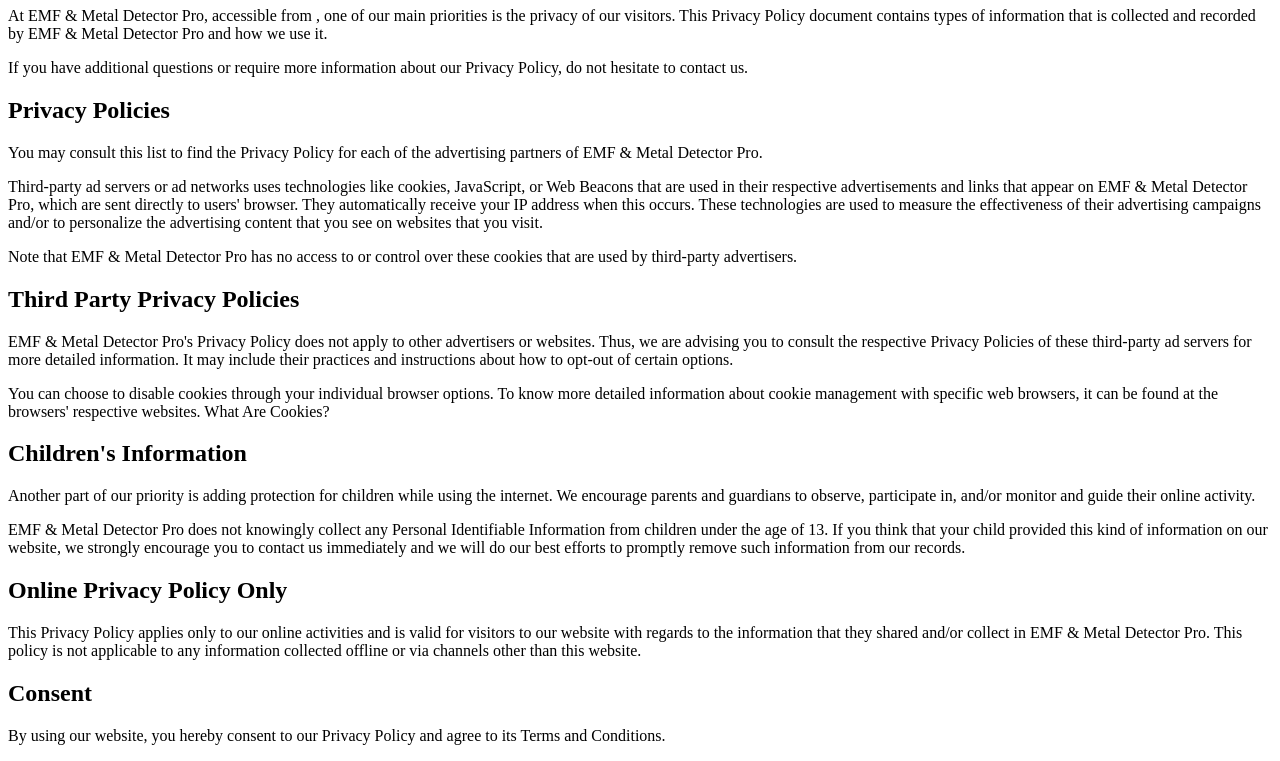
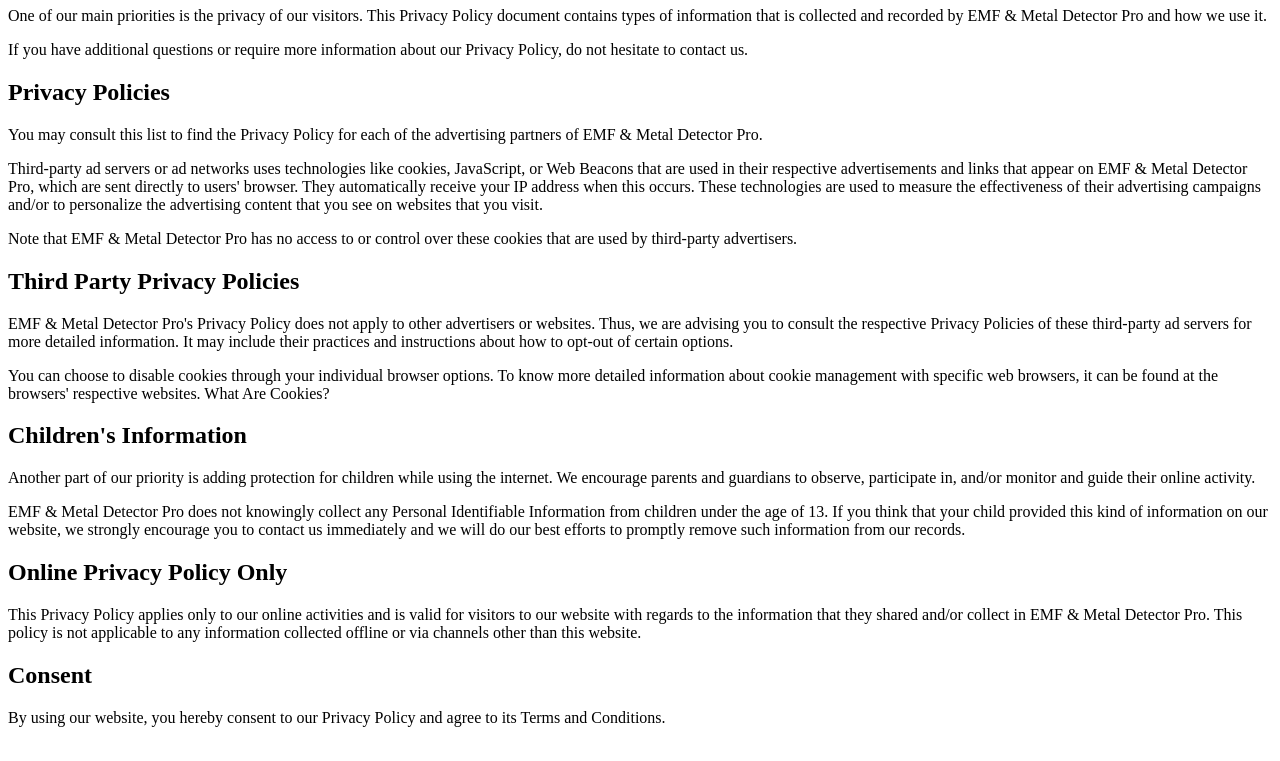
Before and after one commit to InnovaSquare/InnovaDocs4, a plain HTML site: page emf/privacy/index.html in a window 1280 px wide. Shown: the part 73-834 px from the top of the page. Drawn offline with Linux system fonts and the light colour scheme.

Commit message:
[feat] opt magnetic

```diff
--- a/emf/privacy/index.html
+++ b/emf/privacy/index.html
@@ -7,7 +7,7 @@
 <body>
 <h1>Privacy Policy for EMF & Metal Detector Pro</h1>
 
-<p>At EMF & Metal Detector Pro, accessible from , one of our main priorities is the privacy of our visitors. This Privacy Policy document contains types of information that is collected and recorded by EMF & Metal Detector Pro and how we use it.</p>
+<p>One of our main priorities is the privacy of our visitors. This Privacy Policy document contains types of information that is collected and recorded by EMF & Metal Detector Pro and how we use it.</p>
 
 <p>If you have additional questions or require more information about our Privacy Policy, do not hesitate to contact us.</p>
 
```
Also changed, not shown: emf/subscribe/ios/index.html (+1 -1 lines).
